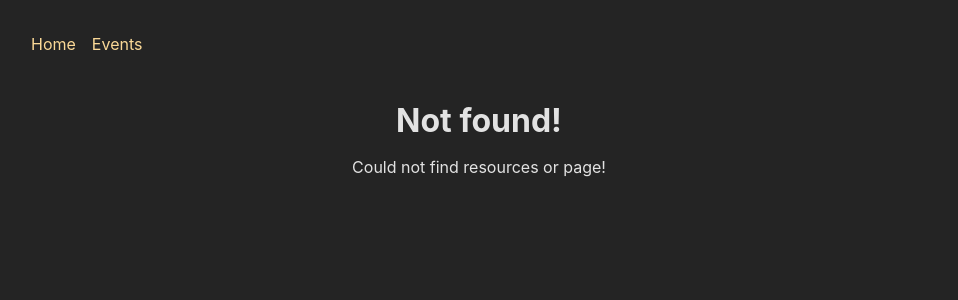
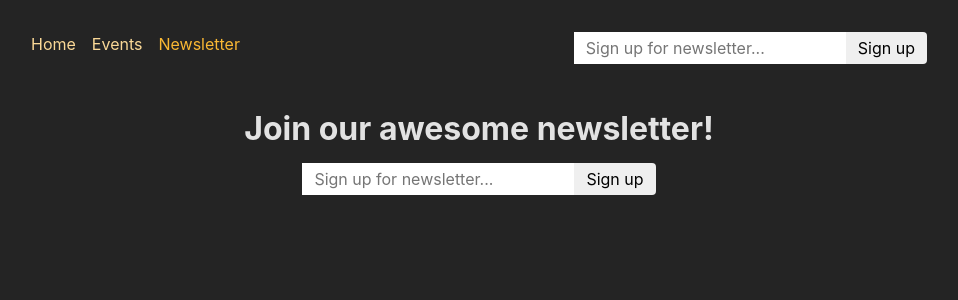
Before and after one commit to mohsenpasdar/section20_2_frontend, a React (Create React App) app: page /newsletter in a window 1280 px wide. Before the commit this address had no page. Shown: the top 300 px of the page, without its empty margins (161-1119 px from the left). Built offline with nearby package versions, Linux system fonts and the light colour scheme.

Commit message:
38-behind-the-scenes work with ...

```diff
--- a/src/App.js
+++ b/src/App.js
@@ -11,6 +11,7 @@
 import RootLayout from "./pages/RootLayout";
 import EventsLayout from "./pages/EventsLayout";
 import ErrorPage from "./pages/Error";
+import NewsletterPage, { action as newsletterAction } from './pages/Newsletter';
 
 function App() {
   const router = createBrowserRouter([
@@ -53,6 +54,11 @@
             },
           ],
         },
+        {
+          path: 'newsletter',
+          element: <NewsletterPage />,
+          action: newsletterAction,
+        },
       ],
     },
   ]);
--- a/src/components/MainNavigation.js
+++ b/src/components/MainNavigation.js
@@ -1,5 +1,7 @@
 import { NavLink } from "react-router-dom";
+
 import classes from "./MainNavigation.module.css";
+import NewsletterSignup from './NewsletterSignup';
 
 function MainNavigation() {
   return (
@@ -28,8 +30,19 @@
               Events
             </NavLink>
           </li>
+          <li>
+            <NavLink
+              to="/newsletter"
+              className={({ isActive }) =>
+                isActive ? classes.active : undefined
+              }
+            >
+              Newsletter
+            </NavLink>
+          </li>
         </ul>
       </nav>
+      <NewsletterSignup />
     </header>
   );
 }
--- /dev/null
+++ b/src/components/NewsletterSignup.js
@@ -0,0 +1,32 @@
+import { useEffect } from "react";
+import classes from "./NewsletterSignup.module.css";
+import { useFetcher } from "react-router-dom";
+
+function NewsletterSignup() {
+  const fetcher = useFetcher();
+  const { data, state } = fetcher;
+
+  useEffect(() => {
+    if (state === "idle" && data && data.message) {
+      window.alert(data.message);
+    }
+  }, [data, state]);
+
+  return (
+    <fetcher.Form
+      method="post"
+      action="/newsletter"
+      className={classes.newsletter}
+    >
+      <input
+        type="email"
+        placeholder="Sign up for newsletter..."
+        aria-label="Sign up for newsletter"
+        name='email'
+      />
+      <button>Sign up</button>
+    </fetcher.Form>
+  );
+}
+
+export default NewsletterSignup;
--- /dev/null
+++ b/src/components/NewsletterSignup.module.css
@@ -0,0 +1,18 @@
+.newsletter input,
+.newsletter button {
+  font: inherit;
+  padding: 0.25rem 0.75rem;
+  border-radius: 0;
+  border: none;
+}
+
+.newsletter button {
+  border-top-right-radius: 4px;
+  border-bottom-right-radius: 4px;
+  cursor: pointer;
+}
+
+.newsletter button:hover {
+  background-color: var(--color-primary-300);
+  color: var(--color-gray-800);
+}
--- /dev/null
+++ b/src/pages/Newsletter.js
@@ -0,0 +1,21 @@
+import NewsletterSignup from '../components/NewsletterSignup';
+import PageContent from '../components/PageContent';
+
+function NewsletterPage() {
+  return (
+    <PageContent title="Join our awesome newsletter!">
+      <NewsletterSignup />
+    </PageContent>
+  );
+}
+
+export default NewsletterPage;
+
+export async function action({ request }) {
+  const data = await request.formData();
+  const email = data.get('email');
+
+  // send to backend newsletter server ...
+  console.log(email);
+  return { message: 'Signup successful!' };
+}
```
